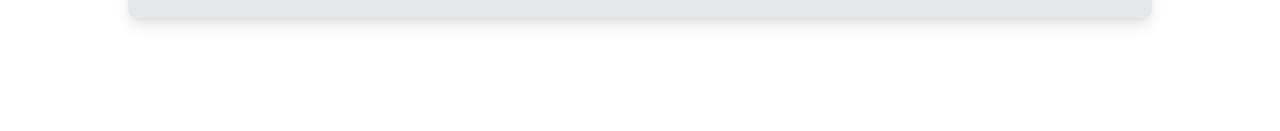
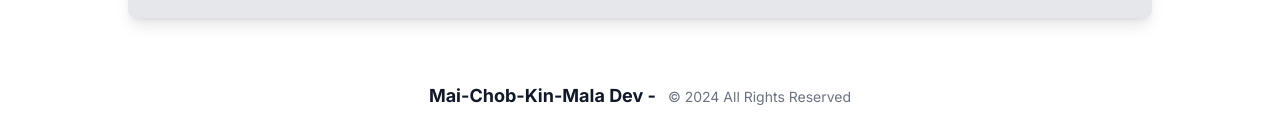
Before and after one commit to nyutwong/ProjectFrontEnd, a Next.js app: page / in a window 1280 px wide. Shown: the part 948-1079 px from the top of the page. Before the commit the page ends 986 px from the top, so only its background shows below. Built offline with nearby package versions, Linux system fonts and the light colour scheme; no server answers.

Commit message:
feat: Add Footer component to layout

```diff
--- a/src/app/layout.tsx
+++ b/src/app/layout.tsx
@@ -7,6 +7,7 @@ import { AuthOptions } from "next-auth";
 import NextAuthProvider from "@/providers/NextAuthProvider";
 import { authOptions } from "./api/auth/[...nextauth]/route";
 import { setEngine } from "crypto";
+import Footer from "@/components/Footer";
 
 const inter = Inter({ subsets: ["latin"] });
 
@@ -29,6 +30,7 @@ export default async function RootLayout({
         <NextAuthProvider session={session}>
           <TopMenu/>
           {children}
+          <Footer/>
         </NextAuthProvider>
         </body>
     </html>
--- /dev/null
+++ b/src/components/Footer.tsx
@@ -0,0 +1,18 @@
+
+import React from "react";
+
+const Footer = () => {
+  return (
+    <footer className="px-4 sm:px-6 py-6 mt-10">
+      <div className="text-center text-sm text-gray-500">
+        <span className="dark:text-gray-100 text-gray-900 font-bold text-lg mr-2">
+          {" "}
+          Mai-Chob-Kin-Mala Dev -
+        </span>{" "}
+        © {new Date().getFullYear()} All Rights Reserved
+      </div>
+    </footer>
+  );
+};
+
+export default Footer;
```
